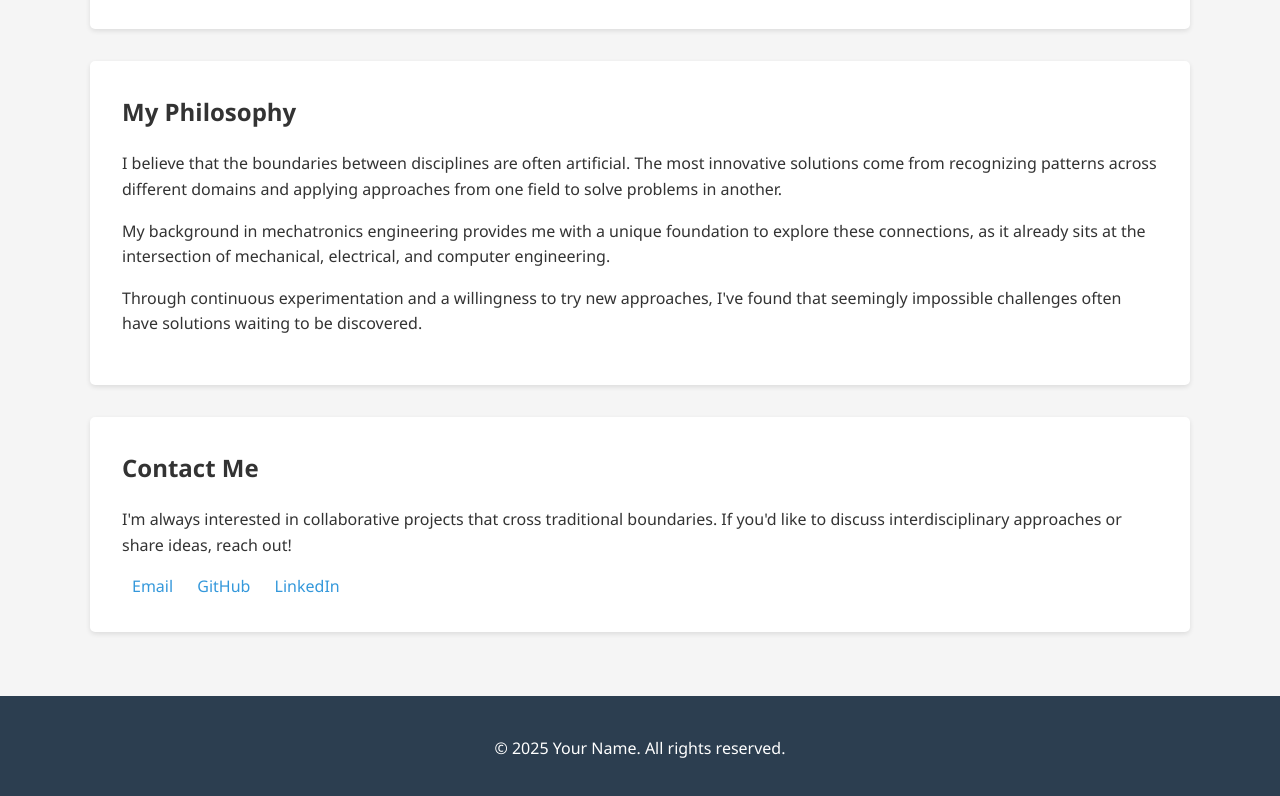
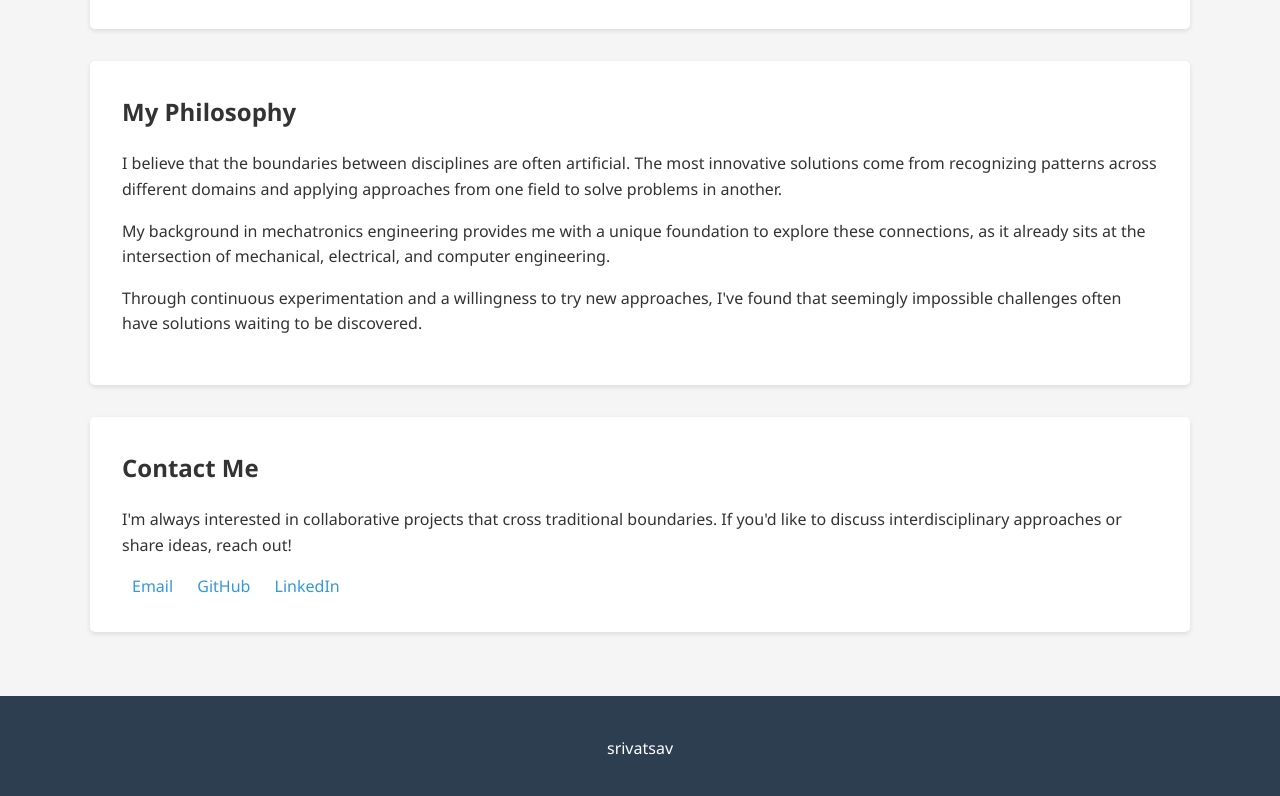
Before and after one commit to srivatsavsurya/my-website, a plain HTML site: page index.html in a window 1280 px wide. Shown: the part 1151-1947 px from the top of the page. Drawn offline with Linux system fonts and the light colour scheme.

Commit message:
footer-name

```diff
--- a/index.html
+++ b/index.html
@@ -155,7 +155,7 @@
     </div>
 
     <footer>
-        <p>&copy; 2025 Your Name. All rights reserved.</p>
+        <p>srivatsav</p>
     </footer>
 </body>
 </html>
```
